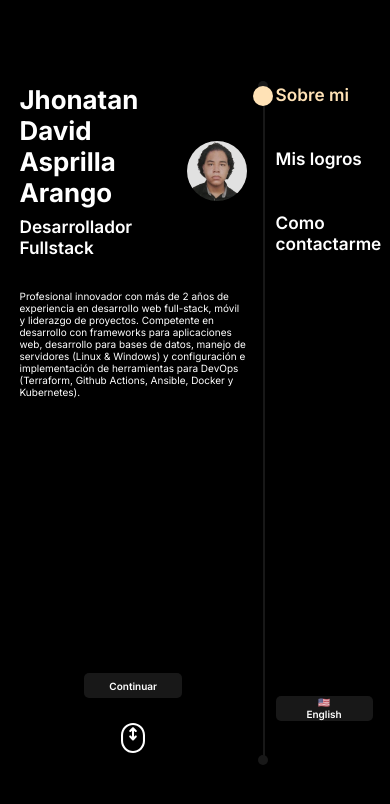
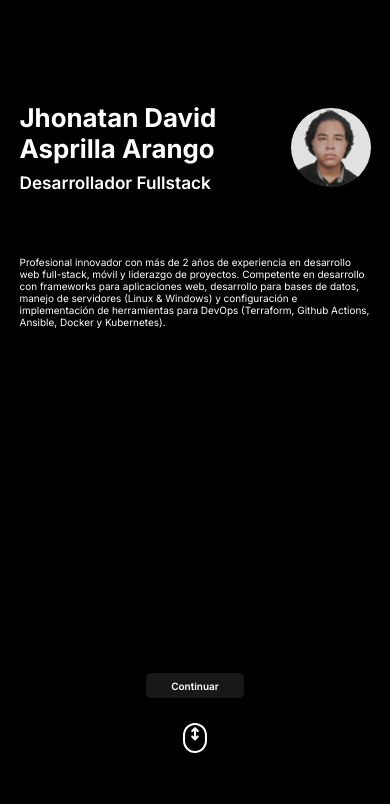
Before and after one commit to jdaar/new-portfolio, a SvelteKit app: page / in a window 390 px wide. Shown: the top 804 px of the page. Built offline with nearby package versions, Linux system fonts and the light colour scheme.

Commit message:
chore: no navbar on small screen sizes

```diff
--- a/src/routes/+layout.svelte
+++ b/src/routes/+layout.svelte
@@ -99,6 +99,16 @@
 		justify-items: center;
 		align-items: center;
 		width: 100%;
+	}
+
+	@media (max-width: 612px) {
+		nav {
+			display: none;
+		}
+
+		.main-container {
+			grid-template-columns: 1fr;
+		}
 	}
 
 	.language {
```
